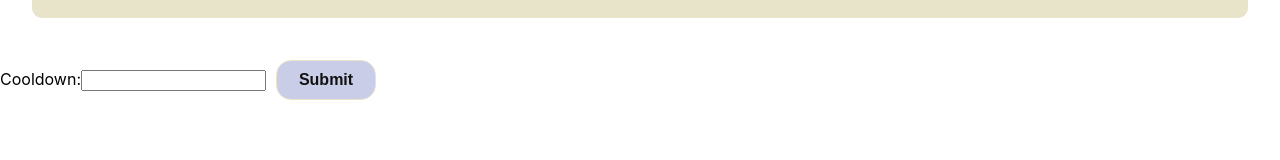
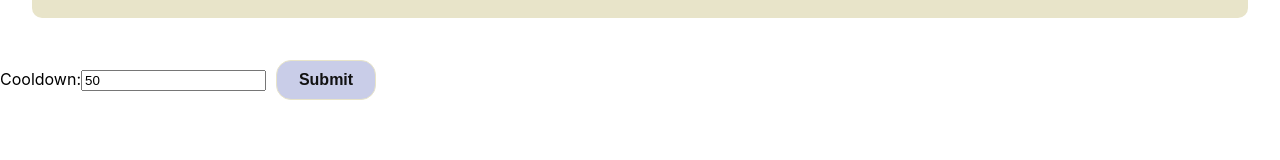
Before and after one commit to Sebosun/workout-app, a React (Create React App) app: page / in a window 1280 px wide. Shown: the part 549-709 px from the top of the page. Built offline with nearby package versions, Linux system fonts and the light colour scheme.

Commit message:
tying default cooldown into the settings

```diff
--- a/src/components/forms/CooldownForm.js
+++ b/src/components/forms/CooldownForm.js
@@ -1,10 +1,11 @@
 import { useState } from "react";
 import Button from "../ui/Button";
-import { useDispatch } from "react-redux";
+import { useDispatch, useSelector } from "react-redux";
 import { settingsActions } from "../../store/settings-slice";
 
 const CooldownForm = (props) => {
-  const [cooldown, setCooldown] = useState();
+  const rdxCd = useSelector((state) => state.settings.cooldown);
+  const [cooldown, setCooldown] = useState(rdxCd);
 
   const dispatch = useDispatch();
   const submitHandler = (e) => {
```
